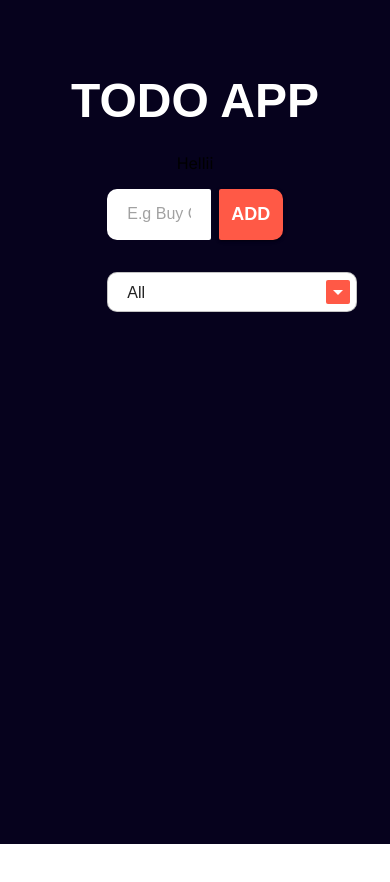
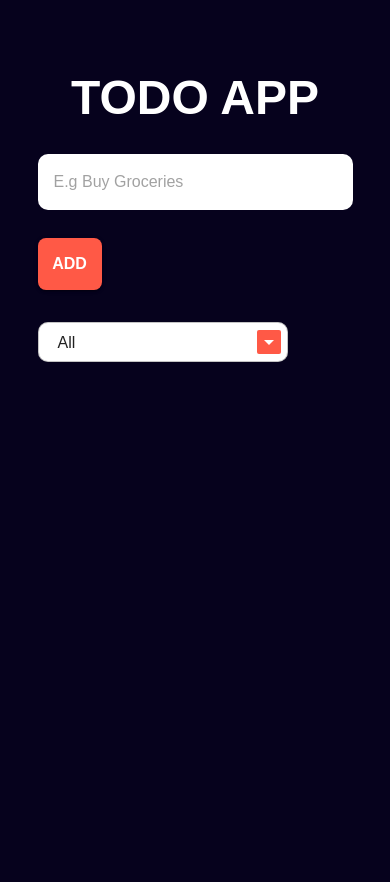
Before and after one commit to mkpouto-inyang/ToDo-App, a React (Create React App) app: page / in a window 390 px wide. Before the commit the page ends 844 px from the top, so only its background shows below. Built offline with nearby package versions, Linux system fonts and the light colour scheme.

Commit message:
made stuff responsive

```diff
--- a/src/components/Container.jsx
+++ b/src/components/Container.jsx
@@ -3,10 +3,18 @@ import {Box, Typography} from "@mui/material";
 
 const Container = ({children}) => {
   return (
-    <Box sx={{backgroundColor: "#06021D", height:"100vh", display:"flex", flexDirection:"column", justifyContent:"center", alignItems:"center"}}>
+    <Box sx={{
+      backgroundColor: "#06021D",
+      minHeight: "100vh",
+      display: "flex",
+      flexDirection: "column",
+      justifyContent: "center",
+      alignItems: "center",
+      padding: "20px",
+    }}>
 
-    <Typography sx={{color:"white", fontSize:48, fontWeight:"bold" }}>TODO APP</Typography>
-    <p>Hellii</p>
+
+    <Typography sx={{color:"white", fontSize:48, fontWeight:"bold", marginBottom:"20px" }}>TODO APP</Typography>
       {children}
     </Box>
    );
--- a/src/components/InputSection.jsx
+++ b/src/components/InputSection.jsx
@@ -1,48 +1,65 @@
-import {Box, Button, InputBase, styled} from "@mui/material"
+import { Box, Button, InputBase, styled } from "@mui/material";
 import { useState } from "react";
 
 const CustomInput = styled(InputBase)({
   backgroundColor: "white",
-    width:'100%',
-    padding: "8px 20px",
-    borderRadius: "10px 2px 2px 10px",
+  width: "100%",
+  maxWidth: "470px",
+  padding: "12px 16px",
+  borderRadius: "10px",
 });
 
 const AddButton = styled(Button)({
   backgroundColor: "#FF5946",
-    color:"white",
-    padding: "10px 20px",
-    borderRadius: "2px 10px 10px 2px",
-    fontSize: "18px",
-    fontWeight: "bold"
-})
+  color: "white",
+  padding: "12px 16px",
+  borderRadius: "8px",
+  fontSize: "16px",
+  fontWeight: "bold",
+  width: "100%",
+});
 
-const InputSection = ({addNewTask, displayErrorToast}) => {
-    const [userInput, setUserInput] = useState('');
+const InputSection = ({ addNewTask, displayErrorToast }) => {
+  const [userInput, setUserInput] = useState("");
 
-    const handleSubmit =(e)=>{
+  const handleSubmit = (e) => {
     e.preventDefault();
     console.log(userInput);
-        if (userInput.trim().length === 0){
-            displayErrorToast()
-        } else{
+    if (userInput.trim().length === 0) {
+      displayErrorToast();
+    } else {
       addNewTask(userInput);
-            setUserInput(" ")
+      setUserInput(" ");
     }
-
-    }
+  };
 
   return (
-        <Box component="form" sx={{display: "flex",justifyContent:"center", gap:"8px"}}>
+    <Box
+      component="form"
+      sx={{
+        display: "flex",
+        justifyContent: "space-between",
+        gap: "8px",
+        flexDirection: { xs: "column", sm: "row" },
+        width: "100%"
+      }}
+    >
+      <CustomInput
+      sx={{  marginBottom: {xs:"20px", sm:"0px"}
+    }}
+        placeholder="E.g Buy Groceries"
+        value={userInput}
+        onChange={(e) => {
+          setUserInput(e.target.value);
+        }}
+      />
 
-            <CustomInput
-            placeholder="E.g Buy Groceries" value={userInput}
-             onChange={(e)=>{setUserInput(e.target.value)}}/>
-
-            <AddButton variant="contained"  type="submit" onClick={handleSubmit}>ADD</AddButton>
-
+      <AddButton variant="contained" type="submit" onClick={handleSubmit} sx={{  maxWidth: {xs:"50px", sm:"150px"},
+}}>
+        ADD
+      </AddButton>
     </Box>
   );
-}
+};
 
 export default InputSection;
--- a/src/components/ToDoWrapper.jsx
+++ b/src/components/ToDoWrapper.jsx
@@ -1,13 +1,19 @@
-import {Box} from "@mui/material";
+import { Box } from "@mui/material";
 
-const TodoWrapper = ({children}) => {
+const TodoWrapper = ({ children }) => {
   return (
     <>
-         <Box sx={{width:"45%", height:"70%"}}>
+      <Box
+        sx={{
+          width: "90%",
+          maxWidth: "600px",
+          height: "70%",
+        }}
+      >
         {children}
       </Box>
     </>
   );
-}
+};
 
 export default TodoWrapper;
--- a/src/components/TodoListItem.jsx
+++ b/src/components/TodoListItem.jsx
@@ -33,12 +33,15 @@ const CustomCheckbox = styled(Checkbox)({
 
     return (
       <Box sx={{
-        backgroundColor: 'white',
-        marginBottom: '20px',
-        borderRadius: '8px',
-        display: 'flex',
-        justifyContent: 'space-between',
-        padding: '15px'
+        backgroundColor: "white",
+        marginBottom: "20px",
+        borderRadius: "8px",
+        display: "flex",
+        flexDirection:  "row",
+        justifyContent: "space-between",
+        alignItems: "center",
+        padding: "15px",
+        gap: "10px",
       }}>
         <Box sx={{ display: 'flex', gap: '20px', alignItems: 'center' }}>
           <CustomCheckbox
```
Lines whose indentation alone changed are shown as unchanged.
